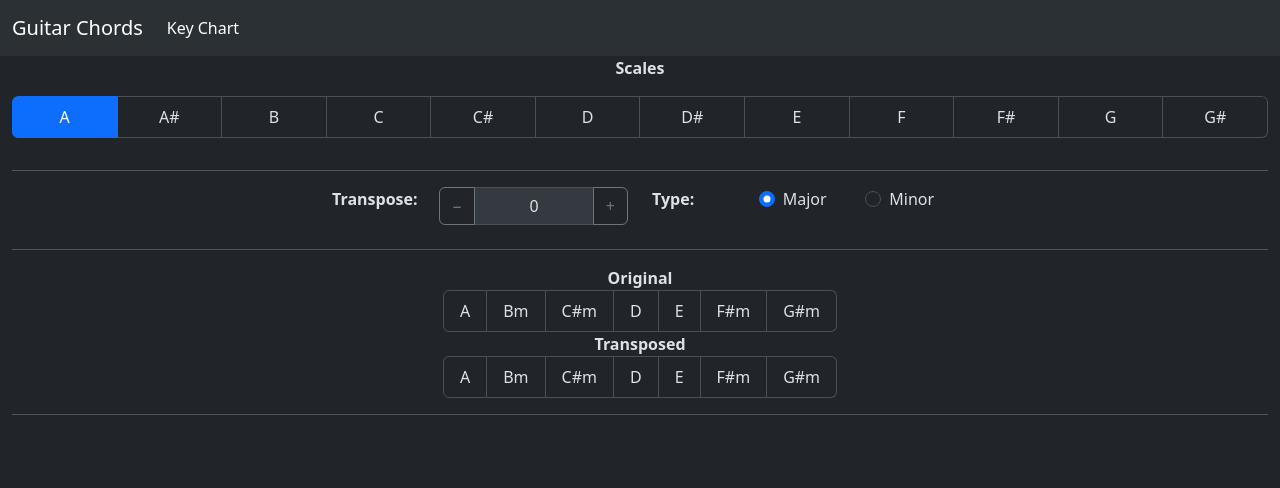
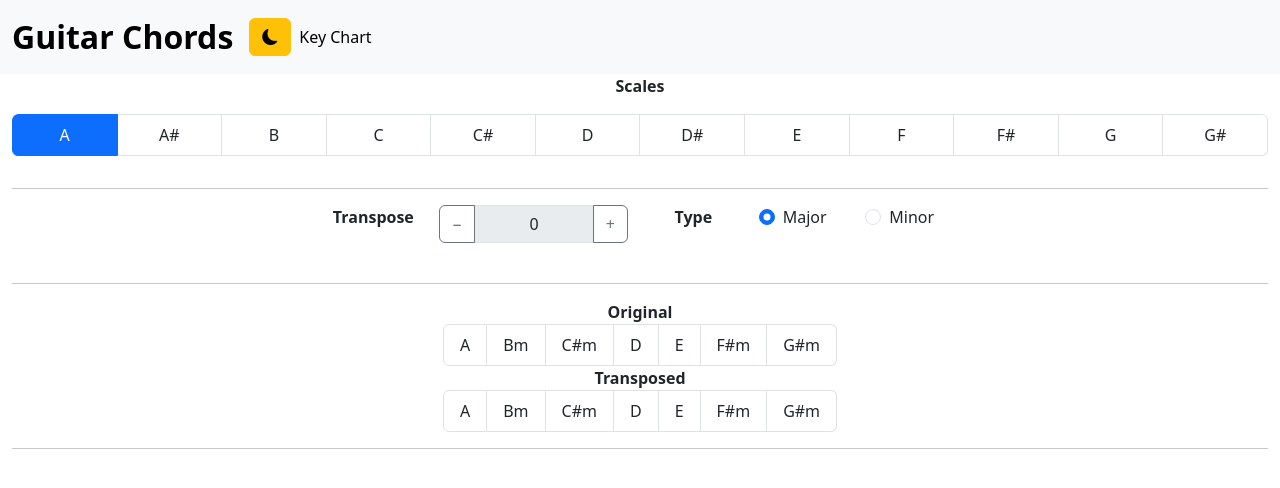
Before and after one commit to vinnyab28/guitar-chords, an Angular app: page /home in a window 1280 px wide. Shown: the top 488 px of the page. Built offline with nearby package versions, Linux system fonts and the light colour scheme.

Commit message:
Added theme service

```diff
--- a/src/app/app.component.ts
+++ b/src/app/app.component.ts
@@ -1,10 +1,24 @@
-import { Component, OnInit } from '@angular/core';
+import { Component, Inject, OnDestroy, OnInit } from '@angular/core';
+import { ThemeService } from './services/theme.service';
+import { DOCUMENT } from '@angular/common';
+import { Subscription } from 'rxjs';
 
 @Component({
   selector: 'app-root',
   templateUrl: './app.component.html',
   styleUrls: ['./app.component.scss'],
 })
-export class AppComponent {
+export class AppComponent implements OnDestroy {
   title = 'guitar-chords';
+  currentTheme$: Subscription = new Subscription();
+
+  constructor(@Inject(DOCUMENT) private document: Document, private themeService: ThemeService) {
+    this.themeService.currentTheme$.subscribe((theme) => {
+      this.document.body.setAttribute('data-bs-theme', theme);
+    });
+  }
+
+  ngOnDestroy(): void {
+    this.currentTheme$.unsubscribe();
+  }
 }
--- a/src/app/components/header/header.component.html
+++ b/src/app/components/header/header.component.html
@@ -1,13 +1,16 @@
 <nav class="navbar navbar-expand-lg bg-body-tertiary">
   <div class="container-fluid">
+    <a class="navbar-brand fs-2 fw-bold" href="#" [routerLink]="['/']">Guitar Chords</a>
     <button class="navbar-toggler" type="button" data-bs-toggle="collapse" data-bs-target="#navbarToggler" aria-controls="navbarToggler" aria-expanded="false" aria-label="Toggle navigation">
       <span class="navbar-toggler-icon"></span>
     </button>
+    <button type="button" class="btn" [ngClass]="{ 'btn-secondary': currentTheme === 'dark', 'btn-warning': currentTheme === 'light' }" (click)="onToggleTheme()">
+      <i [ngClass]="{ 'bi-moon-fill': currentTheme === 'light', 'bi-sun-fill': currentTheme === 'dark' }"></i>
+    </button>
     <div class="collapse navbar-collapse" id="navbarToggler">
-      <a class="navbar-brand" href="#" [routerLink]="['/']">Guitar Chords</a>
       <ul class="navbar-nav me-auto mb-2 mb-lg-0">
         <li class="nav-item">
-          <a class="nav-link active" aria-current="page" href="#" [routerLink]="['home','key-chart']" router>Key Chart</a>
+          <a class="nav-link active" aria-current="page" href="#" [routerLink]="['home', 'key-chart']" router>Key Chart</a>
         </li>
       </ul>
     </div>
--- a/src/app/components/header/header.component.ts
+++ b/src/app/components/header/header.component.ts
@@ -1,10 +1,27 @@
-import { Component } from '@angular/core';
+import { Component, OnDestroy } from '@angular/core';
+import { Theme, ThemeService } from '../../services/theme.service';
+import { Subscription } from 'rxjs';
 
 @Component({
   selector: 'app-header',
   templateUrl: './header.component.html',
-  styleUrls: ['./header.component.scss']
+  styleUrls: ['./header.component.scss'],
 })
-export class HeaderComponent {
+export class HeaderComponent implements OnDestroy {
+  currentTheme: string;
+  currentTheme$: Subscription = new Subscription();
 
+  constructor(private themeService: ThemeService) {
+    this.themeService.currentTheme$.subscribe((theme) => {
+      this.currentTheme = theme;
+    });
+  }
+
+  onToggleTheme() {
+    this.currentTheme === Theme.DARK ? this.themeService.toggleTheme(Theme.LIGHT) : this.themeService.toggleTheme(Theme.DARK);
+  }
+
+  ngOnDestroy(): void {
+    this.currentTheme$.unsubscribe();
+  }
 }
--- a/src/app/components/home/home.component.html
+++ b/src/app/components/home/home.component.html
@@ -10,18 +10,18 @@
 </div>
 <hr />
 <div class="row justify-content-center">
-  <div class="col-sm-1 mb-2">
-    <label for="transpose"><strong>Transpose: </strong></label>
+  <div class="col-sm-1 mb-2 text-center">
+    <label for="transpose"><strong>Transpose</strong></label>
   </div>
-  <div class="col-sm-2 mb-2">
+  <div class="col-sm-2 mb-4">
     <div class="input-group">
       <button class="btn btn-outline-secondary" type="button" id="transposeMinus" (click)="decreaseTranspose()">&minus;</button>
       <input type="text" class="form-control text-center" readonly disabled placeholder="Transpose" [(ngModel)]="transpose" />
       <button class="btn btn-outline-secondary" type="button" id="transposePlus" (click)="increaseTranspose()">&plus;</button>
     </div>
   </div>
-  <div class="col-sm-1">
-    <label for="type"><strong>Type: </strong></label>
+  <div class="col-sm-1 mb-2 text-center">
+    <label for="type"><strong>Type</strong></label>
   </div>
   <div class="col-sm-1 col-3">
     <div class="form-check">
--- /dev/null
+++ b/src/app/services/theme.service.ts
@@ -0,0 +1,22 @@
+import { DOCUMENT } from '@angular/common';
+import { Inject, Injectable } from '@angular/core';
+import { BehaviorSubject, Observable } from 'rxjs';
+
+export enum Theme {
+  LIGHT = 'light',
+  DARK = 'dark',
+}
+
+@Injectable({
+  providedIn: 'root',
+})
+export class ThemeService {
+  private currentTheme: BehaviorSubject<Theme> = new BehaviorSubject<Theme>(Theme.LIGHT);
+  currentTheme$: Observable<Theme> = this.currentTheme.asObservable();
+
+  constructor() {}
+
+  toggleTheme(theme: Theme) {
+    this.currentTheme.next(theme);
+  }
+}
--- a/src/index.html
+++ b/src/index.html
@@ -1,5 +1,5 @@
 <!DOCTYPE html>
-<html lang="en" data-bs-theme="dark">
+<html lang="en">
   <head>
     <meta charset="utf-8" />
     <title>GuitarChords</title>
```
Also changed, not shown: package.json (+11 -1 lines), 2 other files (tests, documents, lock files or other folders).
